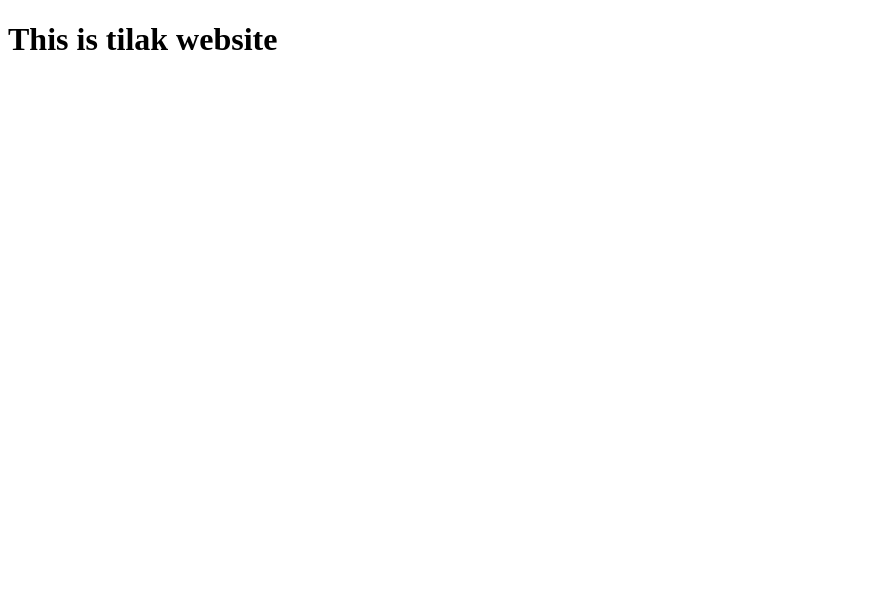
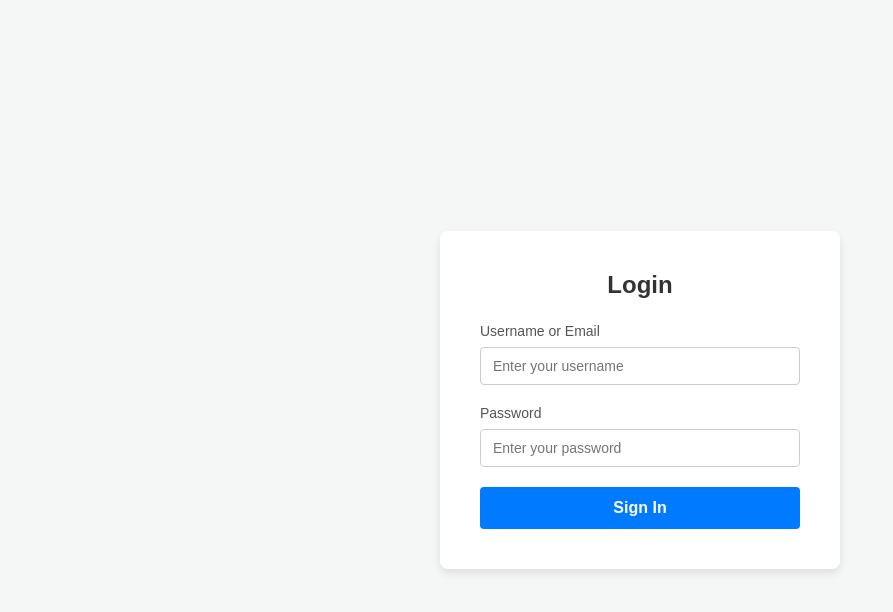
Before and after one commit to manithilagar27-crypto/tilak.com, a plain HTML site: page index.html in a window 1280 px wide. Shown: the whole page, without its empty margins (0-893 px from the left). Drawn offline with Linux system fonts and the light colour scheme.

Commit message:
index.html

```diff
--- a/index.html
+++ b/index.html
@@ -1,9 +1,101 @@
 <!DOCTYPE html>
-<html>
+<html lang="en">
 <head>
-    <title>Tilak Website</title>
+    <meta charset="UTF-8">
+    <meta name="viewport" content="width=device-width, initial-scale=1.0">
+    <title>Login Page</title>
+    <style>
+        * {
+            box-sizing: border-box;
+            margin: 0;
+            padding: 0;
+            font-family: Arial, sans-serif;
+        }
+
+        body {
+            background-color: #f4f7f6;
+            display: flex;
+            justify-content: center;
+            align-items: center;
+            height: 100vh;
+        }
+
+        .login-container {
+            background-color: #ffffff;
+            padding: 40px;
+            border-radius: 8px;
+            box-shadow: 0 4px 8px rgba(0, 0, 0, 0.1);
+            width: 100%;
+            max-width: 400px;
+        }
+
+        .login-container h2 {
+            margin-bottom: 24px;
+            text-align: center;
+            color: #333333;
+        }
+
+        .form-group {
+            margin-bottom: 20px;
+        }
+
+        .form-group label {
+            display: block;
+            margin-bottom: 8px;
+            color: #555555;
+            font-size: 14px;
+        }
+
+        .form-group input {
+            width: 100%;
+            padding: 10px 12px;
+            border: 1px solid #cccccc;
+            border-radius: 4px;
+            font-size: 14px;
+            outline: none;
+            transition: border-color 0.2s;
+        }
+
+        .form-group input:focus {
+            border-color: #007bff;
+        }
+
+        .login-btn {
+            width: 100%;
+            padding: 12px;
+            background-color: #007bff;
+            color: #ffffff;
+            border: none;
+            border-radius: 4px;
+            font-size: 16px;
+            font-weight: bold;
+            cursor: pointer;
+            transition: background-color 0.2s;
+        }
+
+        .login-btn:hover {
+            background-color: #0056b3;
+        }
+    </style>
 </head>
 <body>
-    <h1>This is tilak website</h1>
+
+    <div class="login-container">
+        <h2>Login</h2>
+        <form action="#" method="POST">
+            <div class="form-group">
+                <label for="username">Username or Email</label>
+                <input type="text" id="username" name="username" placeholder="Enter your username" required>
+            </div>
+
+            <div class="form-group">
+                <label for="password">Password</label>
+                <input type="password" id="password" name="password" placeholder="Enter your password" required>
+            </div>
+
+            <button type="submit" class="login-btn">Sign In</button>
+        </form>
+    </div>
+
 </body>
 </html>
```
